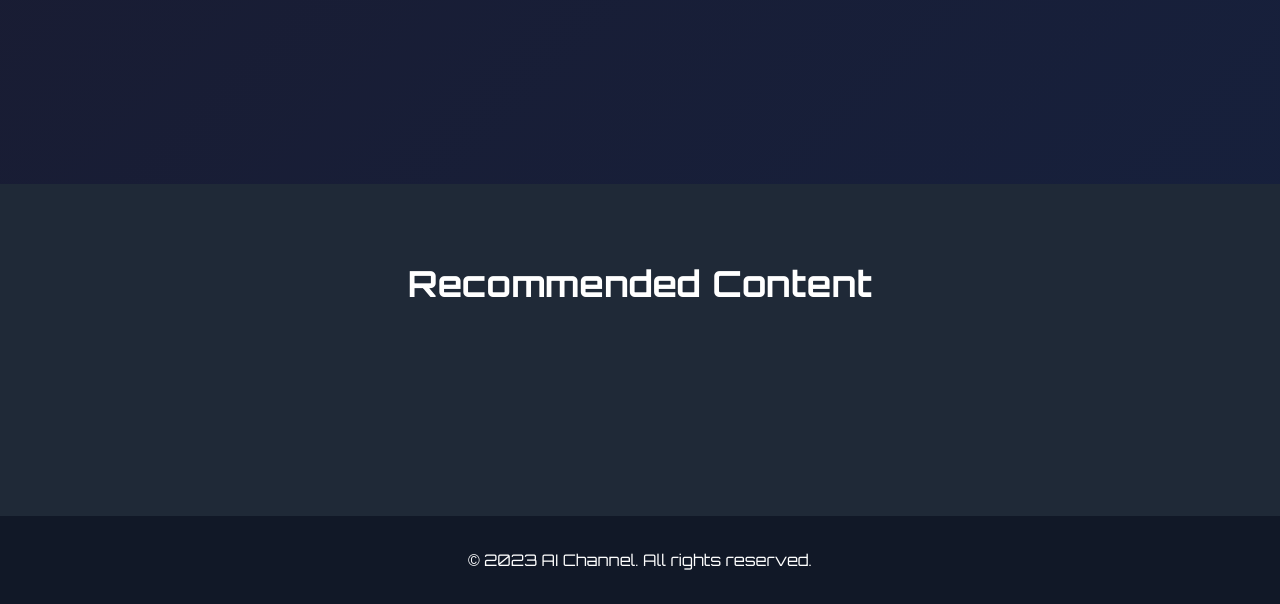
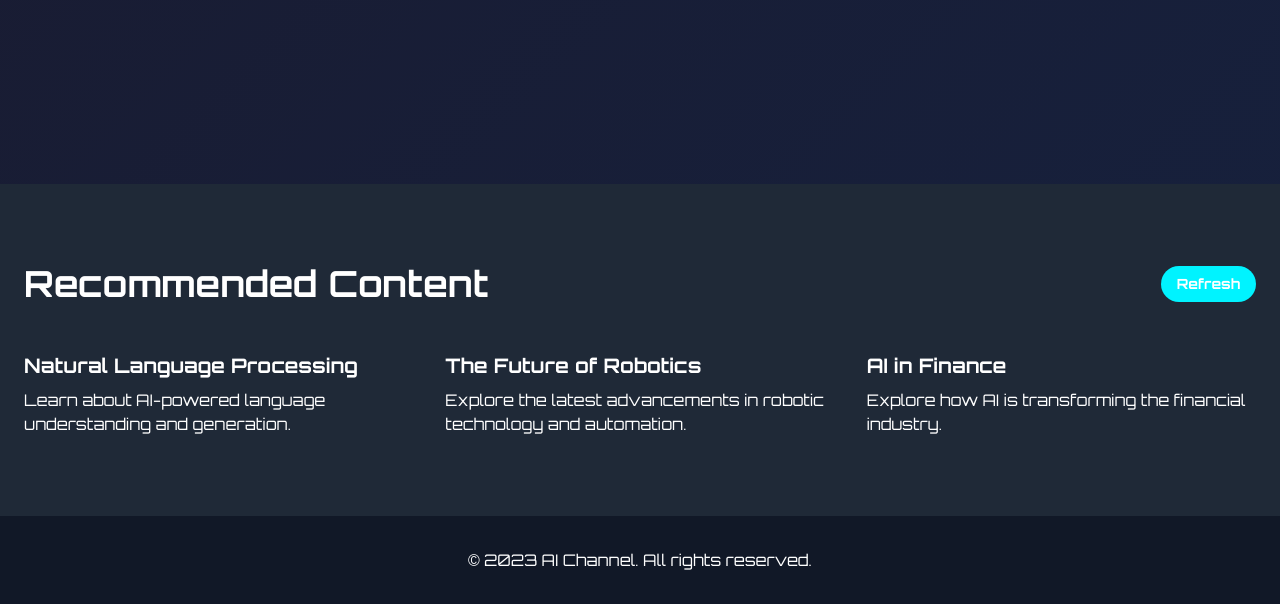
Before and after one commit to raulisai/Neobyte, a Flask app: page / in a window 1280 px wide. Shown: the part 960-1564 px from the top of the page. Run offline with Flask 3, Linux system fonts and the light colour scheme; some libraries are stand-ins or nearby versions.

Commit message:
Agent query: Is the recommendations section now dynamically loading different recommendations on page refresh and when clicking the refresh button?

```diff
--- a/main.py
+++ b/main.py
@@ -1,10 +1,25 @@
-from flask import Flask, render_template
+from flask import Flask, render_template, jsonify
+import random
 
 app = Flask(__name__)
+
+recommendations = [
+    {"title": "AI in Healthcare", "description": "Discover how AI is revolutionizing medical diagnostics and treatment."},
+    {"title": "The Future of Robotics", "description": "Explore the latest advancements in robotic technology and automation."},
+    {"title": "Natural Language Processing", "description": "Learn about AI-powered language understanding and generation."},
+    {"title": "AI in Finance", "description": "Explore how AI is transforming the financial industry."},
+    {"title": "Computer Vision", "description": "Discover the latest advancements in AI-powered image and video analysis."},
+    {"title": "AI Ethics", "description": "Explore the ethical considerations surrounding artificial intelligence."}
+]
 
 @app.route("/")
 def index():
     return render_template("index.html")
 
+@app.route("/api/recommendations")
+def get_recommendations():
+    selected_recommendations = random.sample(recommendations, 3)
+    return jsonify(selected_recommendations)
+
 if __name__ == "__main__":
     app.run(host="0.0.0.0", port=5000, debug=True)
--- a/static/js/main.js
+++ b/static/js/main.js
@@ -107,4 +107,33 @@
             gsap.to(window, {duration: 1, scrollTo: target, ease: 'power2.inOut'});
         });
     });
+
+    // Function to fetch and update recommendations
+    function fetchRecommendations() {
+        fetch('/api/recommendations')
+            .then(response => response.json())
+            .then(data => {
+                const recommendationsContainer = document.querySelector('#recommendations .grid');
+                recommendationsContainer.innerHTML = '';
+                data.forEach(recommendation => {
+                    const card = document.createElement('div');
+                    card.className = 'recommendation-card';
+                    card.innerHTML = `
+                        <h3 class="text-xl font-semibold mb-2">${recommendation.title}</h3>
+                        <p>${recommendation.description}</p>
+                    `;
+                    recommendationsContainer.appendChild(card);
+                });
+            })
+            .catch(error => console.error('Error fetching recommendations:', error));
+    }
+
+    // Fetch recommendations on page load
+    fetchRecommendations();
+
+    // Add event listener for refresh button
+    const refreshButton = document.getElementById('refresh-recommendations');
+    if (refreshButton) {
+        refreshButton.addEventListener('click', fetchRecommendations);
+    }
 });
--- a/templates/index.html
+++ b/templates/index.html
@@ -67,20 +67,14 @@
 
     <section id="recommendations" class="py-20 bg-gray-800">
         <div class="container mx-auto px-6">
-            <h2 class="text-4xl font-bold mb-12 text-center">Recommended Content</h2>
+            <div class="flex justify-between items-center mb-12">
+                <h2 class="text-4xl font-bold">Recommended Content</h2>
+                <button id="refresh-recommendations" class="bg-neon-blue text-white px-4 py-2 rounded-full text-sm font-semibold hover:bg-neon-green transition-colors duration-300">
+                    Refresh
+                </button>
+            </div>
             <div class="grid grid-cols-1 md:grid-cols-2 lg:grid-cols-3 gap-8">
-                <div class="recommendation-card">
-                    <h3 class="text-xl font-semibold mb-2">AI in Healthcare</h3>
-                    <p>Discover how AI is revolutionizing medical diagnostics and treatment.</p>
-                </div>
-                <div class="recommendation-card">
-                    <h3 class="text-xl font-semibold mb-2">The Future of Robotics</h3>
-                    <p>Explore the latest advancements in robotic technology and automation.</p>
-                </div>
-                <div class="recommendation-card">
-                    <h3 class="text-xl font-semibold mb-2">Natural Language Processing</h3>
-                    <p>Learn about AI-powered language understanding and generation.</p>
-                </div>
+                <!-- Recommendations will be dynamically inserted here -->
             </div>
         </div>
     </section>
```
